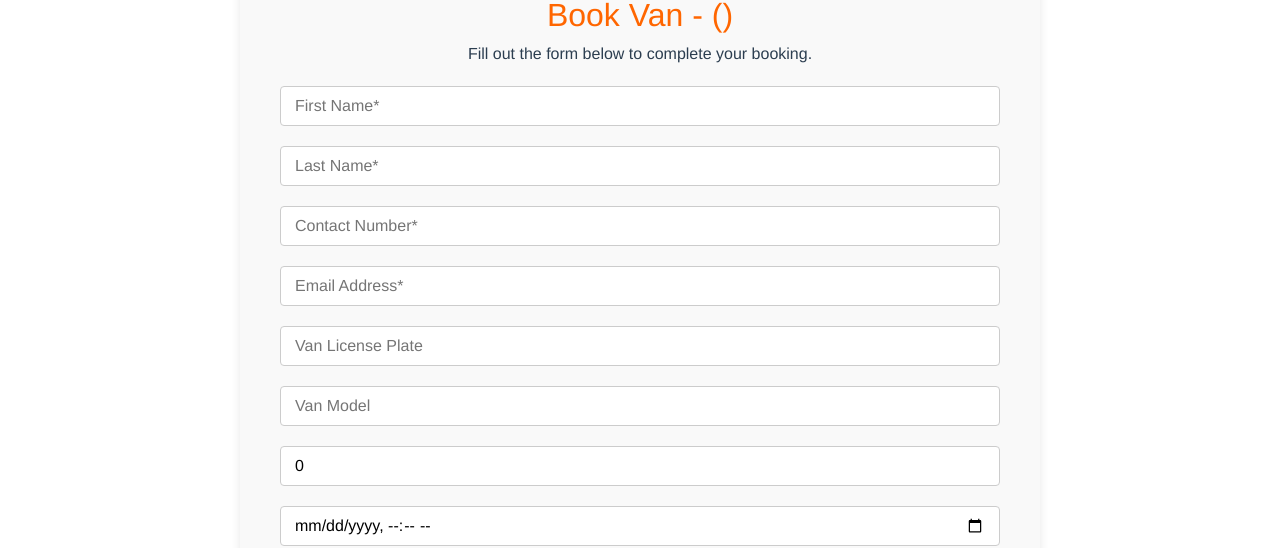
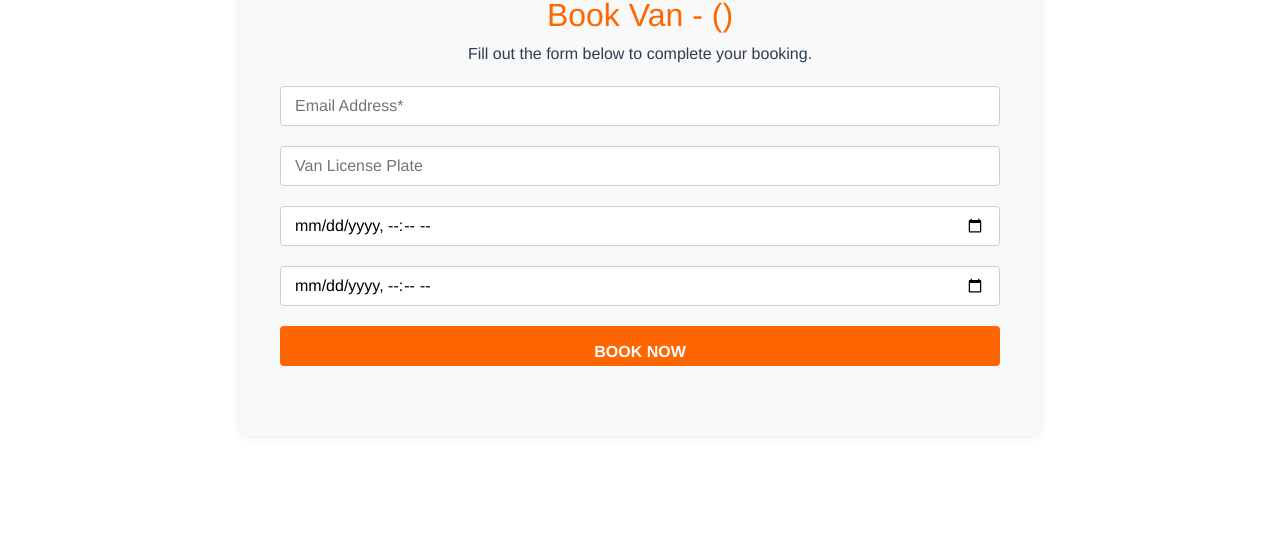
Before and after one commit to GilbertoSilva998/sunRentalFE, a Vue app: page /Booking in a window 1280 px wide. Shown: the part 116-664 px from the top of the page. Built offline with nearby package versions, Linux system fonts and the light colour scheme.

Commit message:
changed booking and fleet

```diff
--- a/src/views/Booking.vue
+++ b/src/views/Booking.vue
@@ -6,39 +6,20 @@
     <br />
     <div class="booking-page">
       <div class="booking-text">
-        <h2>Book Van - {{ form.vanModel }} ({{ form.vanLicensePlate }})</h2>
+        <h2>Book Van - {{ form.van.model }} ({{ form.van.licensePlate }})</h2>
         <p>Fill out the form below to complete your booking.</p>
       </div>
       <div class="booking-form">
         <form class="register" @submit.prevent="submitForm">
-          <!-- First Name -->
-          <div class="form-group">
-            <input type="text" v-model="form.customer.firstName" placeholder="First Name*" required />
-          </div>
-          <!-- Last Name -->
-          <div class="form-group">
-            <input type="text" v-model="form.customer.lastName" placeholder="Last Name*" required />
-          </div>
-          <!-- Contact Number -->
-          <div class="form-group">
-            <input type="tel" v-model="form.customer.phone" placeholder="Contact Number*" required />
-          </div>
           <!-- Email -->
           <div class="form-group">
-            <input type="email" v-model="form.customer.email" placeholder="Email Address*" required />
+            <input type="email" v-model="form.customerEmail" placeholder="Email Address*" required />
           </div>
           <!-- Van Information (License Plate) -->
           <div class="form-group">
             <input type="text" v-model="form.van.licensePlate" readonly placeholder="Van License Plate" />
           </div>
-          <!-- Van Information (Model) -->
-          <div class="form-group">
-            <input type="text" v-model="form.van.model" readonly placeholder="Van Model" />
-          </div>
-          <!-- Van Information (Price) -->
-          <div class="form-group">
-            <input type="number" v-model="form.van.price" readonly placeholder="Van Price" />
-          </div>
+
           <!-- Pickup Date & Time -->
           <div class="form-group">
             <input type="datetime-local" v-model="form.startDate" required placeholder="Pick-up Date & Time*" />
@@ -72,16 +53,9 @@ export default {
   data() {
     return {
       form: {
-        customer: {
-          firstName: this.$route.query.firstName || '',
-          lastName: this.$route.query.lastName || '',
-          phone: this.$route.query.phone || '',
-          email: this.$route.query.email || '',
-        },
+        customerEmail: this.$route.query.email || '', // Only email field for customer
         van: {
           licensePlate: this.$route.query.vanLicensePlate || '',
-          model: this.$route.query.vanModel || '',
-          price: Number(this.$route.query.vanPrice) || 0,
         },
         startDate: '',
         endDate: '',
@@ -92,26 +66,20 @@ export default {
   methods: {
     async submitForm() {
       try {
-        // Prepare booking data
         const bookingData = {
           startDate: new Date(this.form.startDate).toISOString(),
           endDate: new Date(this.form.endDate).toISOString(),
-          totalPrice: this.form.van.price,
           van: {
             licensePlate: this.form.van.licensePlate,
           },
-          customer: {
-            firstName: this.form.customer.firstName,
-            lastName: this.form.customer.lastName,
-            phone: this.form.customer.phone,
-            email: this.form.customer.email,
-          },
+          customerEmail: this.form.customerEmail, // Use email directly
         };
 
-        // Send booking request as POST, not GET
+        // Log the data being sent
+        console.log("Booking data:", bookingData);
+
         await axios.post('http://localhost:8080/api/bookings/create', bookingData);
 
-        // Success
         this.responseMessage = 'Booking successfully submitted!';
         this.clearForm();
       } catch (error) {
@@ -123,16 +91,9 @@ export default {
     clearForm() {
       // Clear form fields after submission
       this.form = {
-        customer: {
-          firstName: '',
-          lastName: '',
-          phone: '',
-          email: '',
-        },
+        customerEmail: '',
         van: {
           licensePlate: this.$route.query.vanLicensePlate || '',
-          model: this.$route.query.vanModel || '',
-          price: Number(this.$route.query.vanPrice) || 0,
         },
         startDate: '',
         endDate: '',
```
